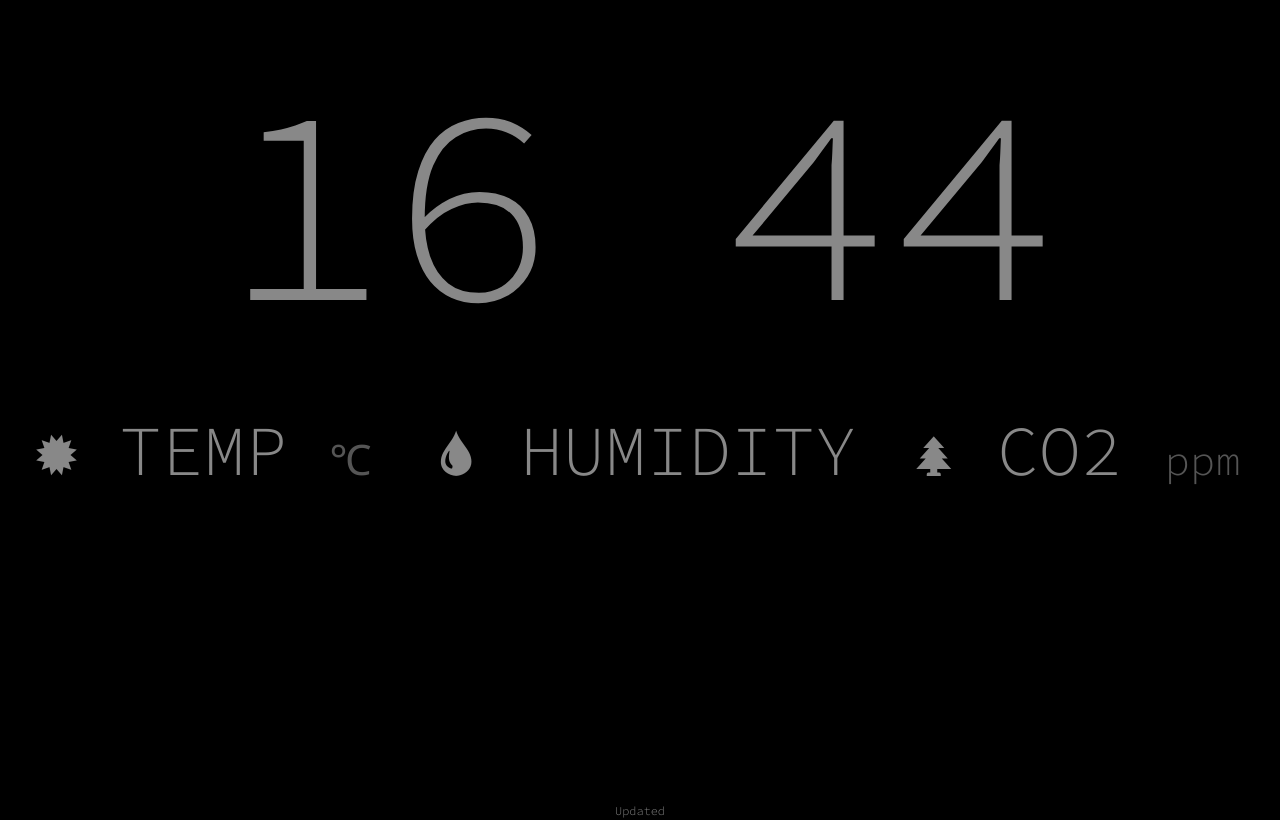
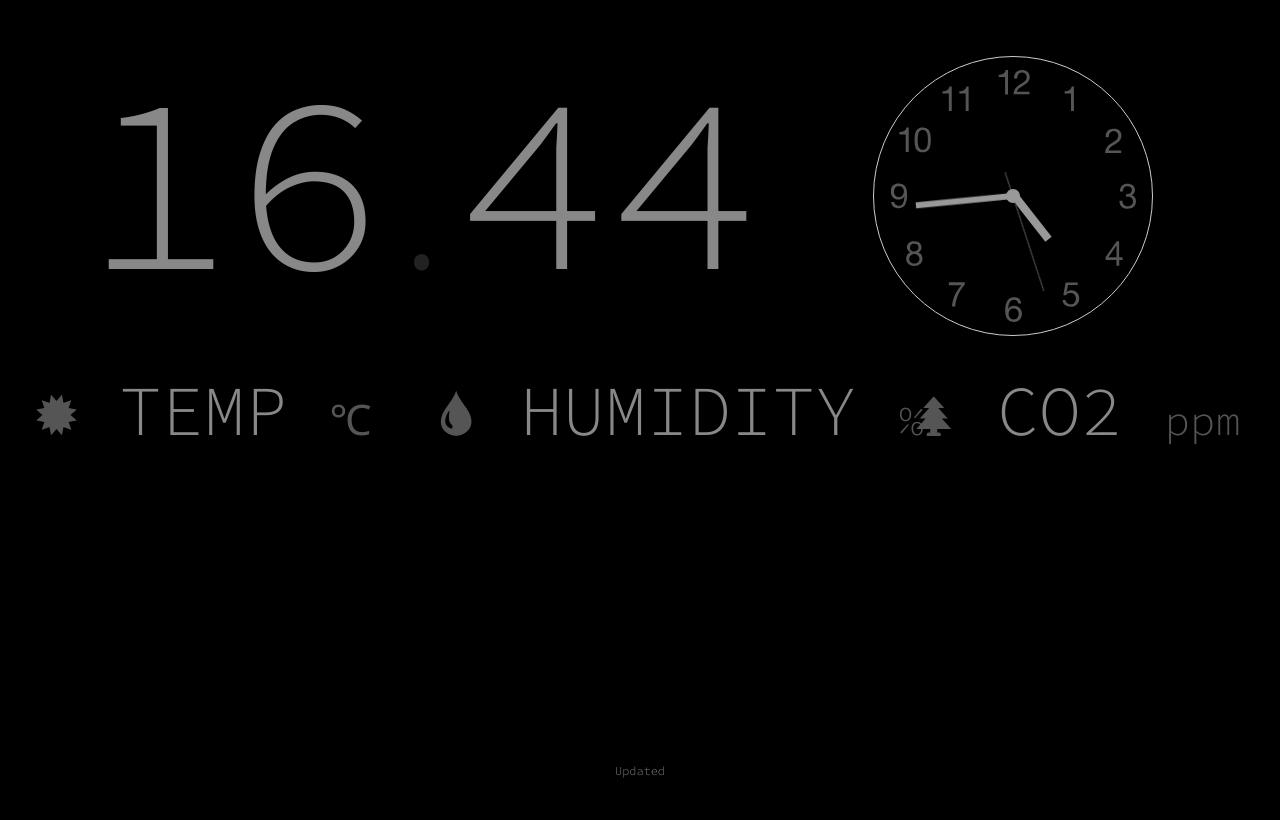
Before and after one commit to anabolyc/esp8266-sensors-data, a website: page www/static/index.html in a window 1280 px wide. Drawn offline with nearby package versions, Linux system fonts and the light colour scheme; no server answers.

Commit message:
Added analog clock

```diff
--- a/www/static/app.js
+++ b/www/static/app.js
@@ -2,7 +2,6 @@
 $(document).ready(function() {
     var state = {
         data: [],
-        lastdate: 0,
         charts: [],
         last: function() {
             return this.data.length > 0 ? this.data[this.data.length - 1] : null;
@@ -18,10 +17,13 @@ $(document).ready(function() {
         formatTime: function(date, withSeconds) {
             var hrs = date.getHours();
             var mins = date.getMinutes()
-            var result =
-                (hrs < 10 ? "0" : "") + hrs
-                + (withSeconds ? ":" : " ")
-                + (mins < 10 ? "0" : "") + mins;
+            var result =  {
+                hours: hrs,
+                minutes: mins,
+                asString: (hrs < 10 ? "0" : "") + hrs
+                    + (withSeconds ? ":" : " ")
+                    + (mins < 10 ? "0" : "") + mins
+            };
             return result;
         }
     };
@@ -75,10 +77,15 @@ $(document).ready(function() {
         callback();
         window.setInterval(callback, 2000);
     })(function() {
-        $("#span-time").text(state.formatTime(new Date(), true));
+        var time = state.formatTime(new Date(), true);
+        $("#span-time-hr").text(time.hours);
+        $("#span-time-mi").text(time.minutes);
+        $("#span-time-dt").toggleClass("active");
         window.setTimeout(function() {
-            $("#span-time").text(state.formatTime(new Date(), false));
-        }, 500);
+            $("#span-time-hr").text(time.hours);
+            $("#span-time-mi").text(time.minutes);
+            $("#span-time-dt").toggleClass("active");
+        }, 1000);
     });
 
     // SENSORS DATA
@@ -102,7 +109,7 @@ $(document).ready(function() {
                     var last = state.last();
                     // UPDATE NUMS
                     if (last) {
-                        $("#span-updt").text(state.formatTime(new Date(last.date * 1000), true));
+                        $("#span-updt").text(state.formatTime(new Date(last.date * 1000), true).asString);
                         $("#span-temp").text(last.temp).css("color", settings.getColor(last.temp, settings.temp));
                         $("#span-humi").text(last.humi).css("color", settings.getColor(last.humi, settings.humi));
                         $("#span-cdio").text(last.cdio).css("color", settings.getColor(last.cdio, settings.cdio));
--- /dev/null
+++ b/www/static/clock.css
@@ -0,0 +1,80 @@
+body {
+    background-color: black;
+}
+
+.clock {
+  border: 1px solid #ccc;
+  border-radius: 50%;
+  background: black url(ios_clock.svg) no-repeat center;
+  background-size: 88%;
+  height: 20em;
+  position: relative;
+  width: 20em;
+  margin-top: 4em;
+}
+
+.clock.simple:after {
+  background: #999;
+  border-radius: 50%;
+  content: "";
+  position: absolute;
+  left: 50%;
+  top: 50%;
+  transform: translate(-50%, -50%);
+  width: 5%;
+  height: 5%;
+  z-index: 10;
+}
+
+.minutes-container, .hours-container, .seconds-container {
+  position: absolute;
+  top: 0;
+  right: 0;
+  bottom: 0;
+  left: 0;
+}
+
+.hours {
+  background: #999;
+  height: 20%;
+  left: 48.75%;
+  position: absolute;
+  top: 30%;
+  transform-origin: 50% 100%;
+  width: 3%;
+  /*border-radius: 50% 50% 0% 0%; */
+}
+
+.minutes {
+  background: #999;
+  height: 35%;
+  left: 49%;
+  position: absolute;
+  top: 15%;
+  transform-origin: 50% 100%;
+  width: 2%;
+  /*border-radius: 50% 50% 0% 0%; */
+}
+
+.seconds {
+  background: #555;
+  height: 45%;
+  left: 49.5%;
+  position: absolute;
+  top: 14%;
+  transform-origin: 50% 80%;
+  width: 0.5%;
+  z-index: 8;
+}
+
+@keyframes rotate {
+  100% {
+    transform: rotateZ(360deg);
+  }
+}
+
+.hours-container   {  animation: rotate 43200s infinite linear; }
+.minutes-container {  animation: rotate 3600s infinite linear; }
+/* .seconds-container {  animation: rotate 60s infinite linear; } */
+/* .minutes-container {  animation: rotate 3600s infinite steps(60); } */
+.seconds-container {  animation: rotate 60s infinite steps(60); }
--- /dev/null
+++ b/www/static/clock.js
@@ -0,0 +1,28 @@
+$(document).ready(function () {
+    var date = new Date;
+    var seconds = date.getSeconds();
+    var minutes = date.getMinutes();
+    var hours = date.getHours();
+
+    var hands = [{
+        hand: 'hours',
+        angle: (hours * 30) + (minutes / 2)
+    },
+    {
+        hand: 'minutes',
+        angle: (minutes * 6)
+    },
+    {
+        hand: 'seconds',
+        angle: (seconds * 6)
+    }];
+
+    for (var j = 0; j < hands.length; j++) {
+        var elements = document.querySelectorAll('.' + hands[j].hand);
+        for (var k = 0; k < elements.length; k++) {
+            elements[k].style.webkitTransform = 'rotateZ('+ hands[j].angle +'deg)';
+            elements[k].style.transform = 'rotateZ('+ hands[j].angle +'deg)';
+            if (hands[j].hand === 'minutes')  elements[k].parentNode.setAttribute('data-second-angle', hands[j + 1].angle);
+        }
+    }
+});
--- a/www/static/index.html
+++ b/www/static/index.html
@@ -8,12 +8,27 @@
 <link rel="stylesheet" href="https://maxcdn.bootstrapcdn.com/bootstrap/3.3.7/css/bootstrap.min.css">
 
 <link rel="stylesheet" href="site.css">
+<link rel="stylesheet" href="clock.css">
+
 <link rel="icon" type="image/png" href="favicon.png" />
 
 <body>
-	<div class="row text-center div-time">
-		<div class="col-sm-12">
-			<span id="span-time">TIME</span>
+	<div class="row text-center">
+		<div class="col-sm-8 div-time">
+            <span id="span-time-hr">HH</span><span id="span-time-dt">.</span><span id="span-time-mi">MM</span>
+		</div>
+        <div class="col-sm-4">
+			<article class="clock simple ">
+                <div class="hours-container">
+                    <div class="hours"></div>
+                </div>
+                <div class="minutes-container">
+                    <div class="minutes"></div>
+                </div>
+                <div class="seconds-container">
+                    <div class="seconds"></div>
+                </div>
+            </article>
 		</div>
 	</div>
 	<div class="row text-center div-nums">
@@ -52,5 +67,6 @@
 	</div>
 
 	<script src="app.js"></script>
+    <script src="clock.js"></script>
 </body>
 </html>
--- a/www/static/site.css
+++ b/www/static/site.css
@@ -1,11 +1,21 @@
-*, html, body {
+body {
     background: black;
     color: #888;
     font-family: 'Source Code Pro', monospace;
 }
 
 .div-time {
-    font-size: 20em;
+    font-size: 18em;
+    white-space: nowrap;
+}
+
+#span-time-dt {
+    font-size: 50%;
+    color: #222;
+}
+
+#span-time-dt.active {
+    color: #555;
 }
 
 .div-nums {
@@ -21,5 +31,4 @@
 .div-chart {
     width: 100%;
     height: 300px;
-    /* border: 1px dotted red; */
 }
```
Also changed, not shown: www/static/ios_clock.svg (added).
